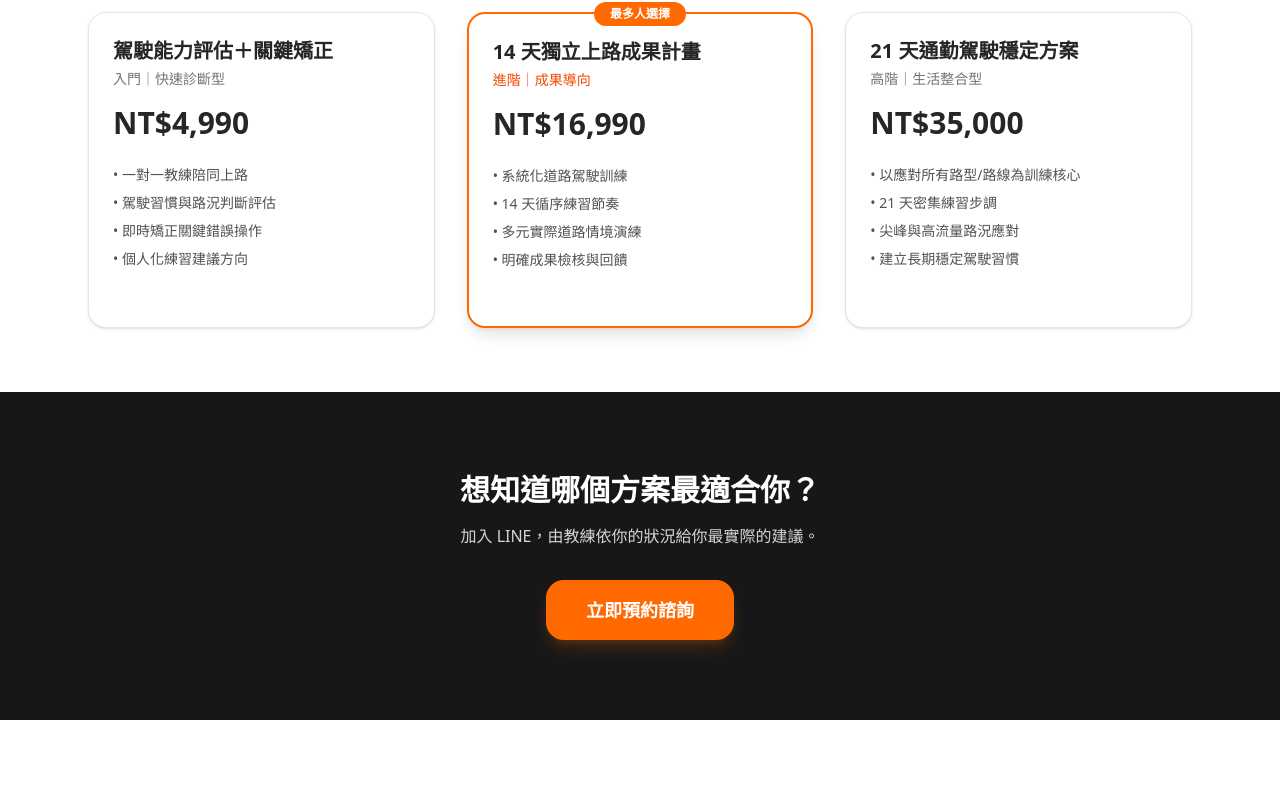
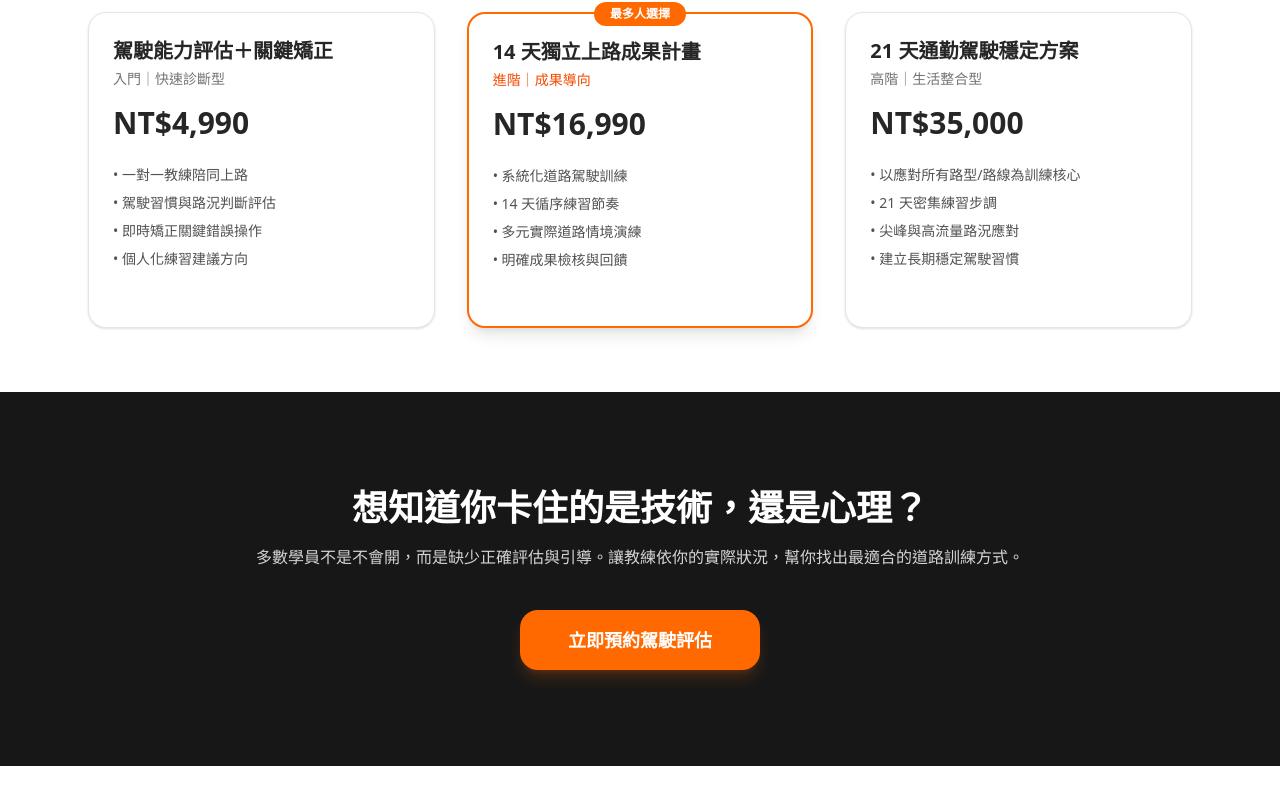
Before and after one commit to laurelke/drivemate-web, a Next.js app: page /courses/road-driving in a window 1280 px wide. Shown: the part 1184-1988 px from the top of the page. Built offline with nearby package versions, Linux system fonts and the light colour scheme.

Commit message:
feat: unify course pages layout and design

```diff
--- a/app/courses/road-driving/page.tsx
+++ b/app/courses/road-driving/page.tsx
@@ -2,6 +2,7 @@
 
 import Image from 'next/image'
 import { HeroCTA } from '@/components/ui/HeroCTA'
+import BottomCTA from '@/components/BottomCTA'
 import Link from 'next/link'
 
 export default function RoadDrivingPage() {
@@ -161,33 +162,12 @@ export default function RoadDrivingPage() {
   </div>
 </section>
 
-     {/* ================= CTA ================= */}
-      <section id="signup" className="bg-neutral-900 text-white">
-        <div className="mx-auto max-w-4xl px-6 py-20 text-center">
-          <h2 className="mb-4 text-3xl font-bold">
-            想知道哪個方案最適合你？
-          </h2>
-          <p className="mb-8 text-neutral-300">
-            加入 LINE，由教練依你的狀況給你最實際的建議。
-          </p>
-          <Link
-            href="https://lin.ee/J22IVRg"
-             className="
-    inline-flex items-center justify-center
-    rounded-2xl
-    bg-orange-500
-    px-10 py-4
-    text-lg font-semibold text-white
-    shadow-lg shadow-orange-500/20
-    transition-all duration-300 ease-out
-    hover:-translate-y-1 hover:bg-orange-600 hover:shadow-xl
-    active:translate-y-0 active:shadow-md
-  "
->
-            立即預約諮詢
-          </Link>
-        </div>
-      </section>
+           {/* ================= CTA ================= */}
+      <BottomCTA
+        title="想知道你卡住的是技術，還是心理？"
+        description="多數學員不是不會開，而是缺少正確評估與引導。讓教練依你的實際狀況，幫你找出最適合的道路訓練方式。"
+        buttonText="立即預約駕駛評估"
+      />
     </main>
   )
 }
--- /dev/null
+++ b/components/BottomCTA.tsx
@@ -0,0 +1,49 @@
+'use client'
+
+import Link from 'next/link'
+
+interface BottomCTAProps {
+  title: string
+  description: string
+  buttonText: string
+  href?: string
+}
+
+export default function BottomCTA({
+  title,
+  description,
+  buttonText,
+  href = 'https://lin.ee/J22IVRg',
+}: BottomCTAProps) {
+  return (
+    <section className="bg-neutral-900 text-white">
+      <div className="mx-auto max-w-4xl px-6 py-24 text-center">
+        <h2 className="mb-4 text-3xl font-bold md:text-4xl">
+          {title}
+        </h2>
+
+        <p className="mb-10 text-neutral-300 leading-relaxed">
+          {description}
+        </p>
+
+        <Link
+          href={href}
+          target="_blank"
+          className="
+            inline-flex items-center justify-center
+            rounded-2xl
+            bg-orange-500
+            px-12 py-4
+            text-lg font-semibold text-white
+            shadow-lg shadow-orange-500/20
+            transition-all duration-300 ease-out
+            hover:-translate-y-1 hover:bg-orange-600 hover:shadow-xl
+            active:translate-y-0 active:shadow-md
+          "
+        >
+          {buttonText}
+        </Link>
+      </div>
+    </section>
+  )
+}
```
